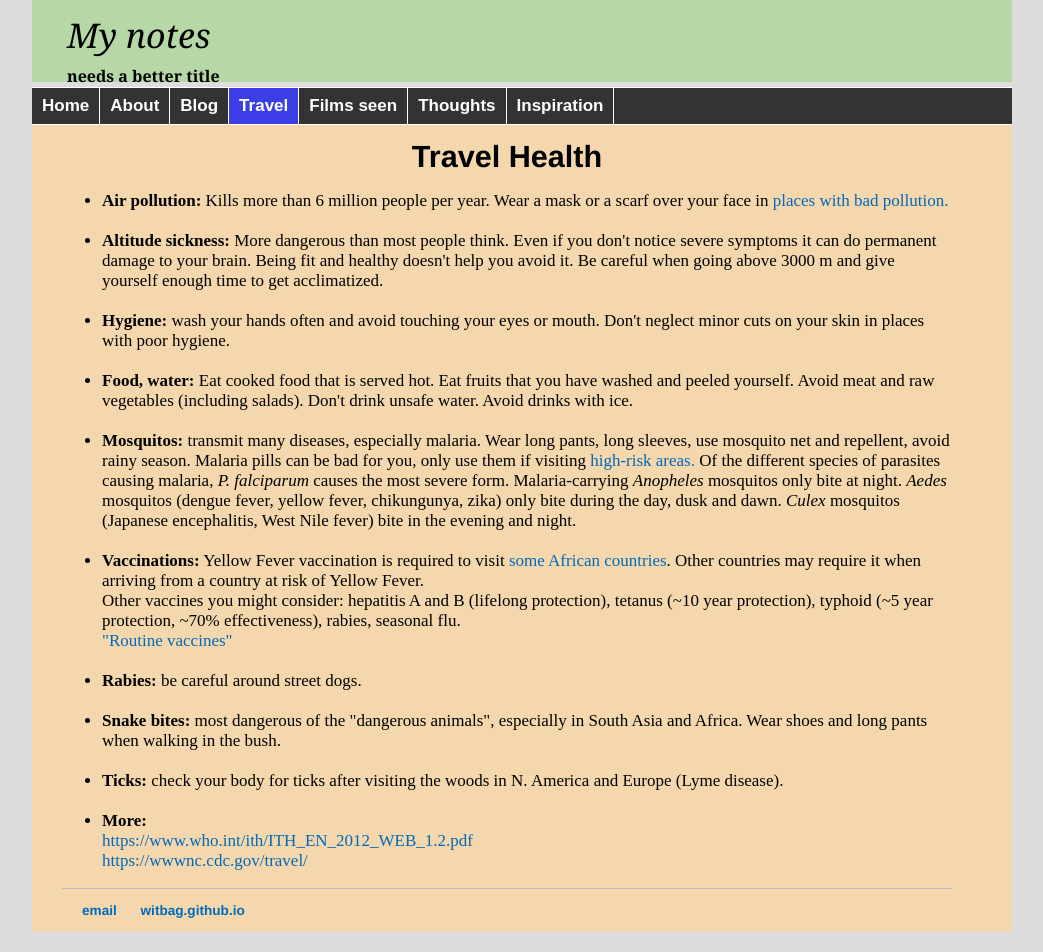
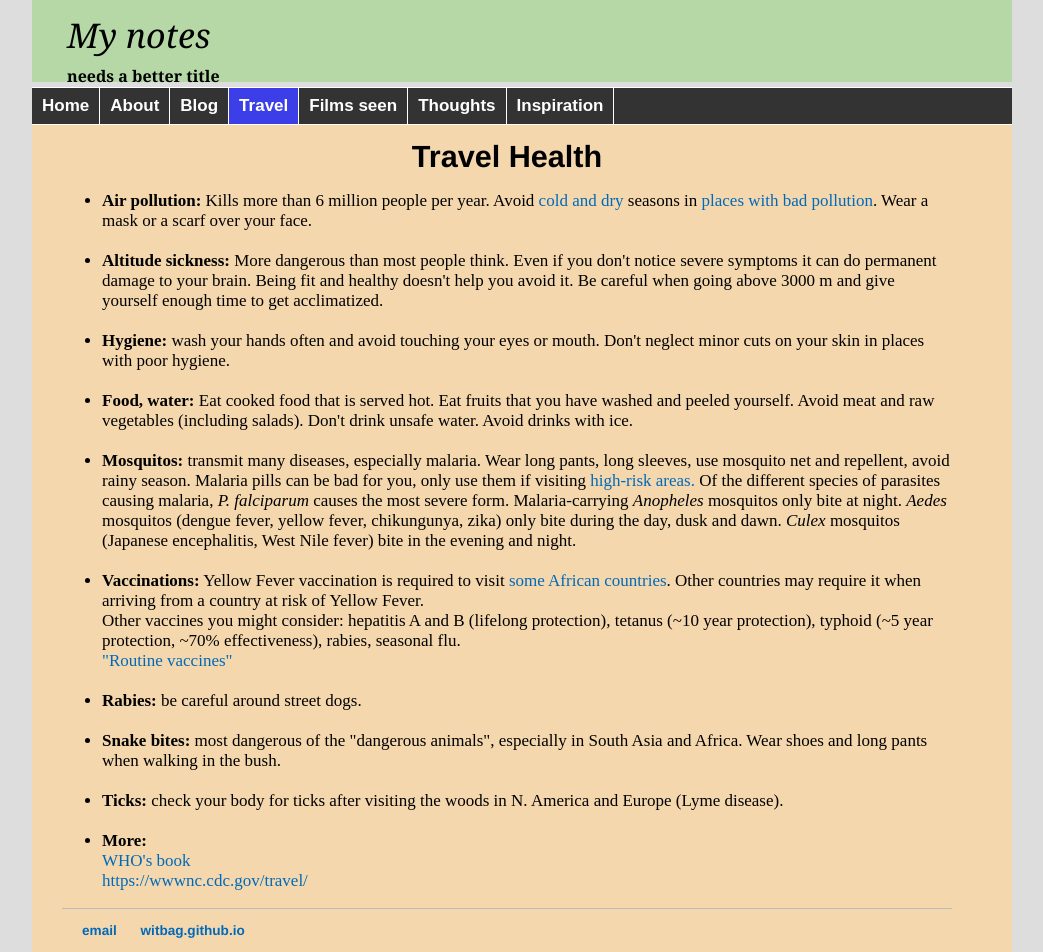
Before and after one commit to witbag/witbag.github.io, a Jekyll site: the page built from travel/health.html, in a window 1280 px wide. Shown: the whole page, without its empty margins (118-1161 px from the left). Built offline with Jekyll 4.4.1, drawn with Linux system fonts in a browser that asks for light colours.

Commit message:
Update health.html

```diff
--- a/travel/health.html
+++ b/travel/health.html
@@ -9,7 +9,7 @@ title: Travel advice
 <center><h2>Travel Health</h2></center>
 
 <ul>
-<li><b>Air pollution:</b> Kills more than 6 million people per year. Wear a mask or a scarf over your face in <a href="http://maps.who.int/airpollution/" target=_blank>places with bad pollution.</a><br>
+<li><b>Air pollution:</b> Kills more than 6 million people per year. Avoid <a href="http://climatemaps.romgens.com/" target=_blank>cold and dry</a> seasons in <a href="http://maps.who.int/airpollution/" target=_blank>places with bad pollution</a>. Wear a mask or a scarf over your face.<br>
 <br>
 <li><b>Altitude sickness:</b> More dangerous than most people think. Even if you don't notice severe symptoms it can do permanent damage to your brain. Being fit and healthy doesn't help you avoid it. Be careful when going above 3000 m and give yourself enough time to get acclimatized. <br>
 <br>
@@ -30,6 +30,6 @@ Other vaccines you might consider: hepatitis A and B (lifelong protection), teta
 <li><b>Ticks:</b> check your body for ticks after visiting the woods in N. America and Europe (Lyme disease).<br>
 <br>
 <li><b>More:</b><br>
-<a href="https://www.who.int/ith/ITH_EN_2012_WEB_1.2.pdf" target=_blank>https://www.who.int/ith/ITH_EN_2012_WEB_1.2.pdf</a><br>
+<a href="https://www.who.int/ith/ITH_EN_2012_WEB_1.2.pdf" target=_blank>WHO's book</a><br>
 <a href="https://wwwnc.cdc.gov/travel/" target=_blank>https://wwwnc.cdc.gov/travel/</a><br>
 </ul>
```
